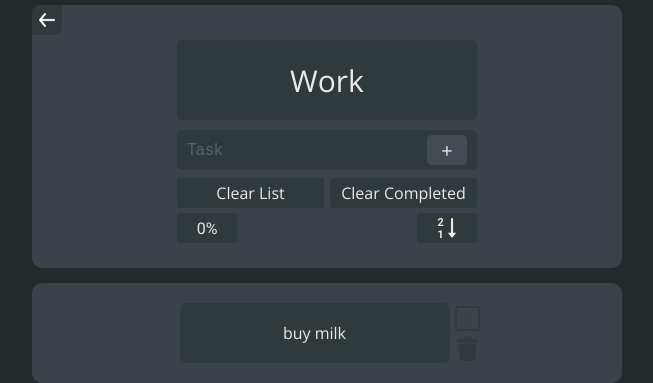
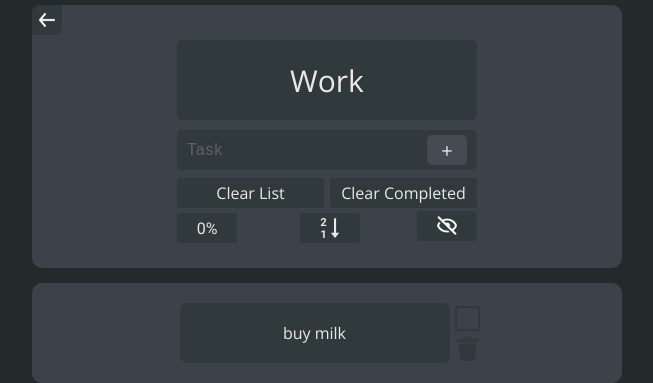
Before and after one commit to Veremyov-of/To-Do-List, a React (Create React App) app: page /work in a window 1280 px wide. Shown: the top 383 px of the page, without its empty margins (313-966 px from the left). Built offline with nearby package versions, Linux system fonts and the light colour scheme.

Commit message:
add fun ( hide )

```diff
--- a/src/App.css
+++ b/src/App.css
@@ -244,6 +244,63 @@ input::placeholder {
   border-radius: 10px;
 }
 
+.container_todolist_hide {
+  display: none;
+}
+
+.hide_menu {
+  display: none;
+  position: relative;
+  max-width: 600px;
+  margin: 0 auto;
+  height: 30px;
+  background-color: var(--main-color);
+  border-radius: 10px 10px 0 0;
+  margin-bottom: 15px;
+}
+.hide_menu_active {
+  display: block;
+}
+
+.hideActive {
+  background-color: #303A3C;
+  /* background-image: url('./img/hide.png'); */
+  background-position: center;
+  background-repeat: no-repeat;
+  background-size: 16px 14px;
+  position: absolute;
+  top: 0;
+  right: 0;
+  width: 30px;
+  height: 30px;
+  border-radius: 0 25%;
+  transition: background-image .2s;
+  display: flex;
+  align-items: center;
+  justify-content: center;
+  transition: background-color .2s;
+}
+
+.hideActive:hover {
+  background-color: #6D96FF;
+  transition: all .2s;
+}
+
+.hide_imgActive {
+  width: 20px;
+  height: 15px;
+}
+
+.hide_percent {
+  display: flex;
+  align-items: center;
+  justify-content: center;
+  margin: 0 auto;
+  width: 80px;
+  height: 30px;
+  background-color: #303A3C;
+}
+
 .home {
   background: #303A3C;
   background-image: url('./img/arrow.png');
@@ -303,6 +360,12 @@ input::placeholder {
   border-radius: 3px;
   width: 60px;
   height: 30px;
+  transition: background-color .2s;
+}
+
+.sorting:hover {
+  background-color: #6D96FF;
+  transition: all .2s;
 }
 .sorting_active {
   background-image: url("./img/sortingEnd.svg");
@@ -319,6 +382,26 @@ input::placeholder {
   transition: color .2s;
   color: #FF6D6D;
 }
+
+.hide {
+  border-radius: 3px;
+  display: flex;
+  justify-content: center;
+  align-items: center;
+  width: 60px;
+  height: 30px;
+  background-color: #303A3C;
+  transition: background-color .2s;
+}
+.hide:hover {
+  background-color: #6D96FF;
+  transition: all .2s;
+}
+.hide_img {
+  width: 20px;
+  height: 19.31px;
+}
+
 .title_todolist {
   margin-top: 10px;
   text-align: center;
@@ -528,13 +611,20 @@ input::placeholder {
 }
 
 
-
-@media (max-width: 400px) {
+@media (max-width: 450px) {
   .link {
-    width: 200px;
+    margin-top: 15px;
+    width: 250px;
     min-height: 60px;
     font-size: 20px;
   }
+  .transparent_block:hover .link_block {
+    transform: scale(1);
+    transition: all .2s;
+  }
+}
+
+@media (max-width: 400px) {
   .transparent_block:hover .link {
     width: 230px;
   }
--- a/src/components/Links.jsx
+++ b/src/components/Links.jsx
@@ -14,6 +14,7 @@ function Links() {
                 popUp: false,
                 popUpColor: 'pop-up_color_starting',
                 sorting: false,
+                hide: false,
             }
             dispatch({type: "ADD_LIST", payload: item})
         }
--- a/src/components/TodoList.jsx
+++ b/src/components/TodoList.jsx
@@ -1,6 +1,9 @@
 import { useDispatch, useSelector } from "react-redux";
 import React, { useState } from 'react';
 import { Link } from "react-router-dom";
+
+import imgHide from "../img/hide.png";
+import imgHideActive from "../img/hideActive.png";
 
 function TodoList({name, items}) {
     const dispatch = useDispatch();
@@ -84,8 +87,6 @@ function TodoList({name, items}) {
         calcPercent();
     }
 
-
-
     const sortingTodos = () => {
         if(todoItems[indexItem].sorting) {
             todoItems[indexItem].sorting = false;
@@ -96,10 +97,24 @@ function TodoList({name, items}) {
         calcPercent();
     }
 
+    const hideToggle = () => {
+        if(todoItems[indexItem].hide) {
+            todoItems[indexItem].hide = false;
+        } else {
+            todoItems[indexItem].hide = true;
+        }
+        dispatch({type: "SORTING", payload: todoItems});
+    }
+
 
     return (
         <div>
-            <div className="container_todolist">
+            <div className={`hide_menu ${todoItems[indexItem].hide ? 'hide_menu_active' : ''}`}>
+                <div className="home"><Link className="home_link" to='/'>link</Link></div>
+                <div className="hide_percent">{`${todoItems[indexItem].percent}%`}</div>
+                <button onClick={hideToggle} className="hideActive"><img className="hide_imgActive" src={imgHideActive}/></button>
+            </div>
+            <div className={`container_todolist ${todoItems[indexItem].hide ? 'container_todolist_hide' : ''}`}>
                 <div className="title_todolist"><h1>{name}</h1></div>
                 <form className="form_todolist" onSubmit={handleClick}>
                     <input className="input_todolist" maxLength="30" placeholder="Task" title="max 30 chars" value={value} onChange={e => setValue(e.target.value)} type="text"/>
@@ -110,6 +125,7 @@ function TodoList({name, items}) {
                     <button onClick={clearCompleted} className="delete_everything">Clear Completed</button>
                     <div className="percent_todo">{`${todoItems[indexItem].percent}%`}</div>
                     <button className={`sorting ${todoItems[indexItem].sorting ? 'sorting_active' : ''}`} onClick={sortingTodos}></button>
+                    <button className="hide" onClick={hideToggle}><img className="hide_img" src={imgHide}/></button>
                 </div>
                 <div className="home"><Link className="home_link" to='/'>link</Link></div>
             </div>
--- a/src/redux/mainReducer.js
+++ b/src/redux/mainReducer.js
@@ -12,6 +12,7 @@ const initialState = {
             popUp: false,
             popUpColor: 'pop-up_color_starting',
             sorting: false,
+            hide: false
         },
         {
             name: 'Home',
@@ -20,6 +21,7 @@ const initialState = {
             popUp: false,
             popUpColor: 'pop-up_color_starting',
             sorting: false,
+            hide: false
         },
     ]
 }
```
Also changed, not shown: src/img/hide.png (added), src/img/hideActive.png (added), 17 other files (tests, documents, lock files or other folders).
